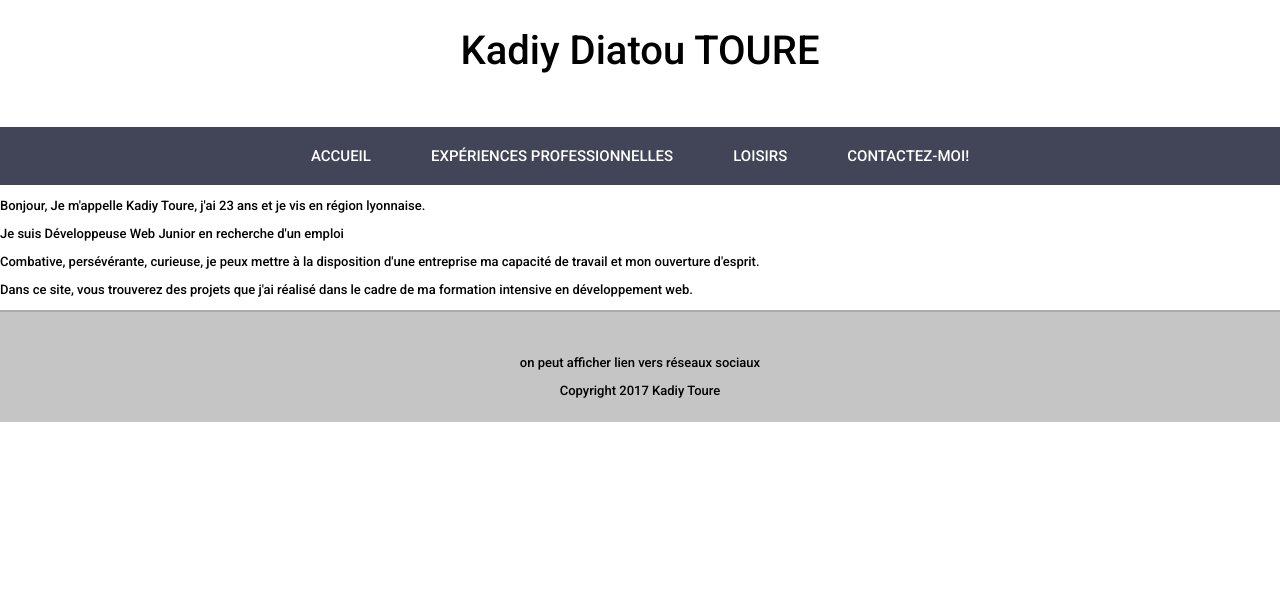
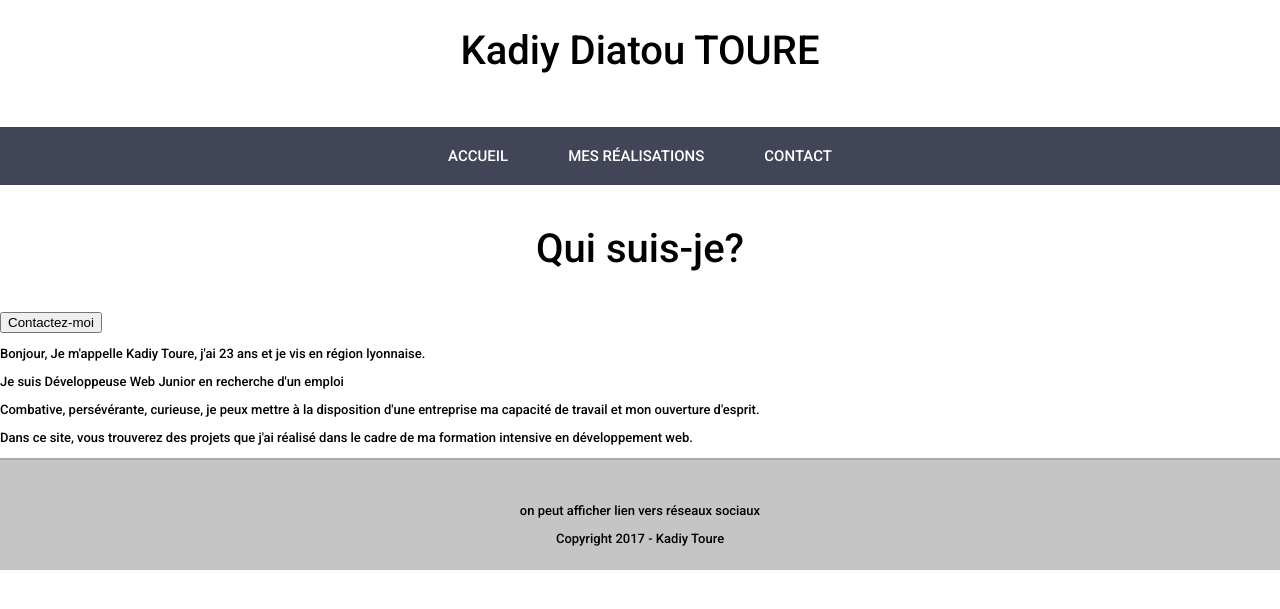
Before and after one commit to kadiytoure/portfolio, a PHP site: page / in a window 1280 px wide. Shown: the top 609 px of the page. Run offline with PHP 8.4, Linux system fonts and the light colour scheme.

Commit message:
Redéfinition des principaux axes de mon portfolio;

```diff
--- a/index.html
+++ b/index.html
@@ -22,20 +22,22 @@
                     <a href="index.html">Accueil</a>
                 </li>
                 <li class="menu-exp">
-                    <a href="experiences-pro.html">Expériences professionnelles</a>
-                </li>
-                <li class="menu-interets">
-                    <a href="loisirs.html">Loisirs</a>
+                    <a href="experiences-pro.html">Mes réalisations</a>
                 </li>
                 <li class="menu-con">
-                    <a href="contact.html">Contactez-moi!</a>
+                    <a href="contact.html">Contact</a>
                 </li>
             </ul>
         </div>
     </nav>
     <article>
+        <section id="presentation">
+            <h1>Qui suis-je?</h1>
             <div class="sec">
-            <div class="middle">
+                <div class="right">
+                    <button>Contactez-moi</button>
+                </div>
+                <div class="left">
                     <p>Bonjour, Je m'appelle Kadiy Toure, j'ai 23 ans et je vis en région lyonnaise.</p>
                     <p>Je suis Développeuse Web Junior en recherche d'un emploi
                         <p>
@@ -43,12 +45,13 @@
                             <p>Dans ce site, vous trouverez des projets que j'ai réalisé dans le cadre de ma formation intensive en développement web.</p>
                 </div>
             </div>
+        </section>
     </article>
     <footer>
 
         <p>on peut afficher lien vers réseaux sociaux
             <p>
-                <p>Copyright 2017 Kadiy Toure</p>
+                <p>Copyright 2017 - Kadiy Toure</p>
 
     </footer>
 </body>
--- a/style.css
+++ b/style.css
@@ -63,11 +63,6 @@ nav a {
     background-color: RGBa(241, 211, 79, 0.15);
 }
 
-.menu-interets:hover {
-    border-top: 5px solid #0070bb;
-    background-color: RGBa(000, 112, 192, 0.15);
-}
-
 .menu-con:hover {
     border-top: 5px solid #e44d26;
     background-color: RGBa(228, 77, 38, 0.15);
```
Lines whose indentation alone changed are shown as unchanged.
